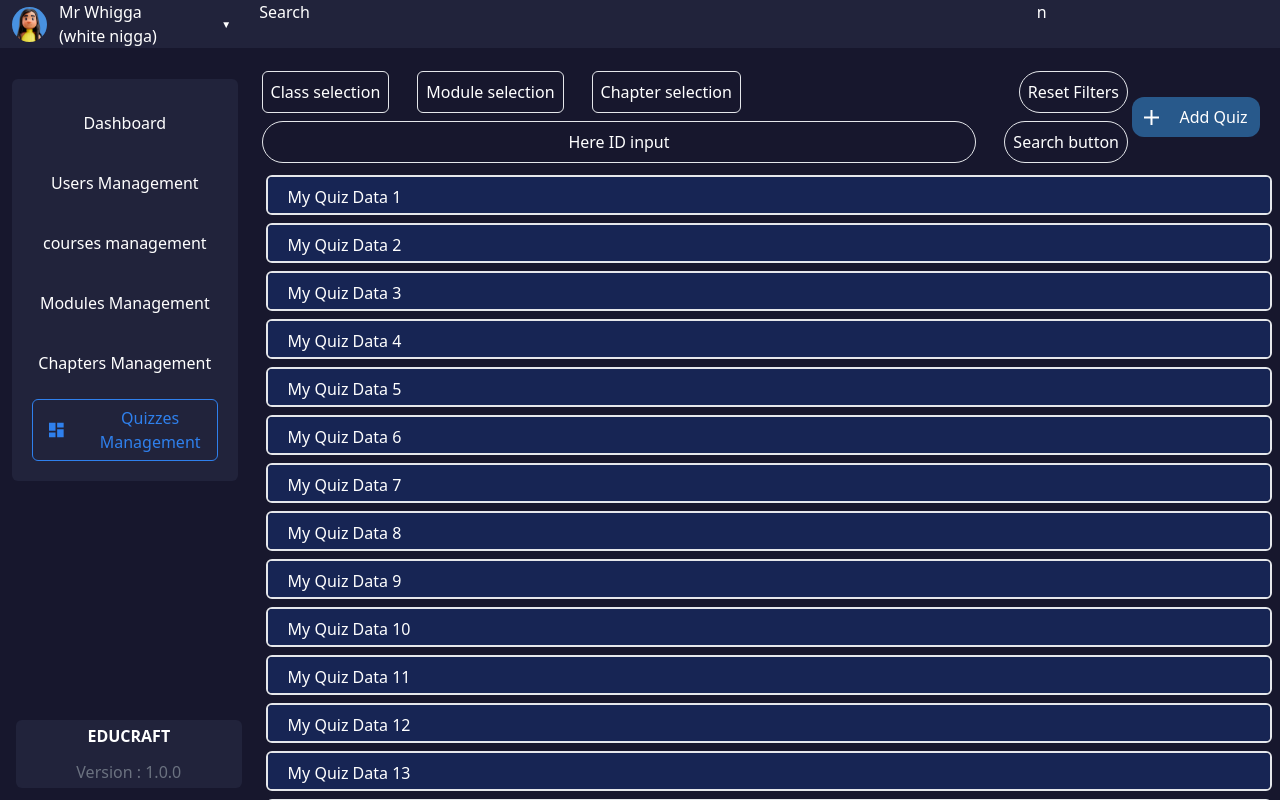
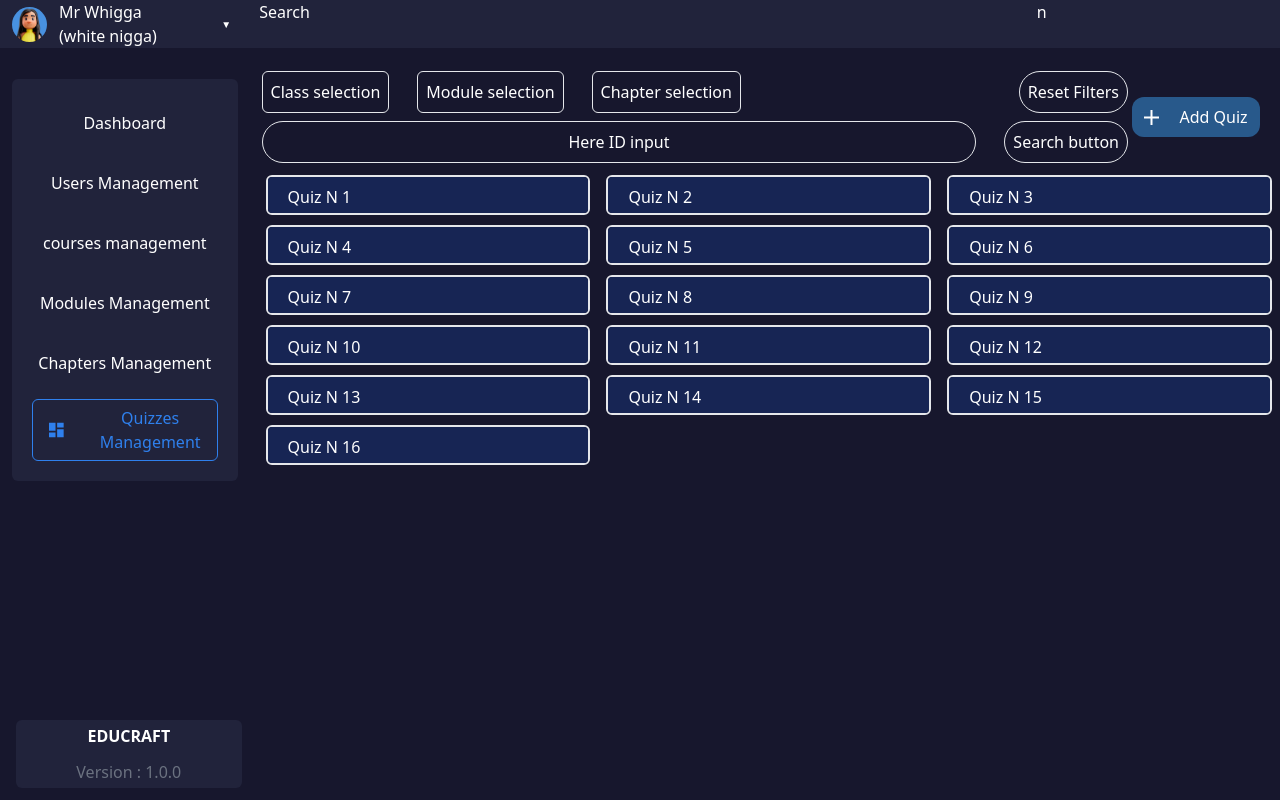
Before and after one commit to Hamza-El-Fahli/Educraft_Server, a Next.js app: page /quizzes in a window 1280 px wide. Built offline with nearby package versions, Linux system fonts and the light colour scheme.

Commit message:
wip: Quizzes Management
- make the quizzes two collumns

```diff
--- a/src/components/ShowQuizzes.tsx
+++ b/src/components/ShowQuizzes.tsx
@@ -11,28 +11,42 @@ export default function ShowQuizes({Data}:{Data : number[]}){
     setExpandedIndex((prevIndex) => (prevIndex === index ? -1 : index));
   };
 
-   return  <>
+   return  <div className="grid grid-cols-3" style={{gridAutoRows : '50px'}}>
 
       {Data.map((quiz, index) => {
         const isExpanded = expandedIndex === index;
         return (
-          <div
+//           <div
+//             key={index}
+//             className={`border-2 rounded-md ${isExpanded ? "h-60" : "h-10"} duration-500 p-0 m-2 overflow-hidden bg-secondary`}
+//           >
+//             <div className="h-10 p-0 m-0 flex items-center px-5 bg-blue-950"
+//             onClick={() => handleClick(index)}
+// >Quiz N {quiz}</div>
+//               <>
+//               <div className={` bg-secondary ${isExpanded ? 'opacity-1' : 'opacity-0' } duration-200  h-10 p-0 m-0 flex items-center px-5 `}>Answer</div>
+//               <div className={` bg-secondary ${isExpanded ? 'opacity-1' : 'opacity-0' } duration-150  h-10 p-0 m-0 flex items-center px-5 `}>Answer</div>
+//               <div className={` bg-secondary ${isExpanded ? 'opacity-1' : 'opacity-0' } duration-100  h-10 p-0 m-0 flex items-center px-5 `}>Answer</div>
+//               <div className={` bg-secondary ${isExpanded ? 'opacity-1' : 'opacity-0' } duration-75  h-10 p-0 m-0 flex items-center px-5 `}>Answer</div>
+//               <div className={` bg-secondary ${isExpanded ? 'opacity-1' : 'opacity-0' } duration-0  h-10 p-0 m-0 flex items-center px-5 `}>Correct</div>
+//               </>
+
+//           </div>
+<div
             key={index}
-            className={`border-2 rounded-md ${isExpanded ? "h-60" : "h-10"} duration-500 p-0 m-2 overflow-hidden bg-secondary`}
-          >
+           className={`border-2 rounded-md h-10 duration-500 p-0 m-2 overflow-hidden bg-secondary z-0 hover:h-60 quizHovering`}            >
             <div className="h-10 p-0 m-0 flex items-center px-5 bg-blue-950"
-            onClick={() => handleClick(index)}
->My Quiz Data {quiz}</div>
+>Quiz N {quiz}</div>
               <>
-              <div className={` bg-secondary ${isExpanded ? 'opacity-1' : 'opacity-0' } duration-200  h-10 p-0 m-0 flex items-center px-5 `}>Answer</div>
-              <div className={` bg-secondary ${isExpanded ? 'opacity-1' : 'opacity-0' } duration-150  h-10 p-0 m-0 flex items-center px-5 `}>Answer</div>
-              <div className={` bg-secondary ${isExpanded ? 'opacity-1' : 'opacity-0' } duration-100  h-10 p-0 m-0 flex items-center px-5 `}>Answer</div>
-              <div className={` bg-secondary ${isExpanded ? 'opacity-1' : 'opacity-0' } duration-75  h-10 p-0 m-0 flex items-center px-5 `}>Answer</div>
-              <div className={` bg-secondary ${isExpanded ? 'opacity-1' : 'opacity-0' } duration-0  h-10 p-0 m-0 flex items-center px-5 `}>Correct</div>
+              <div className={` bg-secondary duration-200  h-10 p-0 m-0 flex items-center px-5 `}>Answer</div>
+              <div className={` bg-secondary duration-150  h-10 p-0 m-0 flex items-center px-5 `}>Answer</div>
+              <div className={` bg-secondary duration-100  h-10 p-0 m-0 flex items-center px-5 `}>Answer</div>
+              <div className={` bg-secondary duration-75  h-10 p-0 m-0 flex items-center px-5 `}>Answer</div>
+              <div className={` bg-secondary duration-0  h-10 p-0 m-0 flex items-center px-5 `}>Correct</div>
               </>
 
           </div>
         );
       })}
-      </>
+      </div>
 }
--- a/src/styles/globals.css
+++ b/src/styles/globals.css
@@ -120,3 +120,12 @@ tr{
 @-o-keyframes move {0% {left:0; opacity:0;}35% {left:41%; -o-transform:rotate(0deg); transform:rotate(0deg); opacity:1;}65% {left:59%; -o-transform:rotate(0deg); transform:rotate(0deg); opacity:1;}100% {left:100%; -o-transform:rotate(-180deg); transform:rotate(-180deg); opacity:0;}}
 
 /* Loader END */
+
+.quizHovering:hover {
+  z-index: 10;
+}
+
+.quizHovering:not(:hover) {
+  transition-delay: 0.2s; /* Delay transition after losing focus */
+  z-index: 0; /* Reset z-index after losing focus */
+}
```
